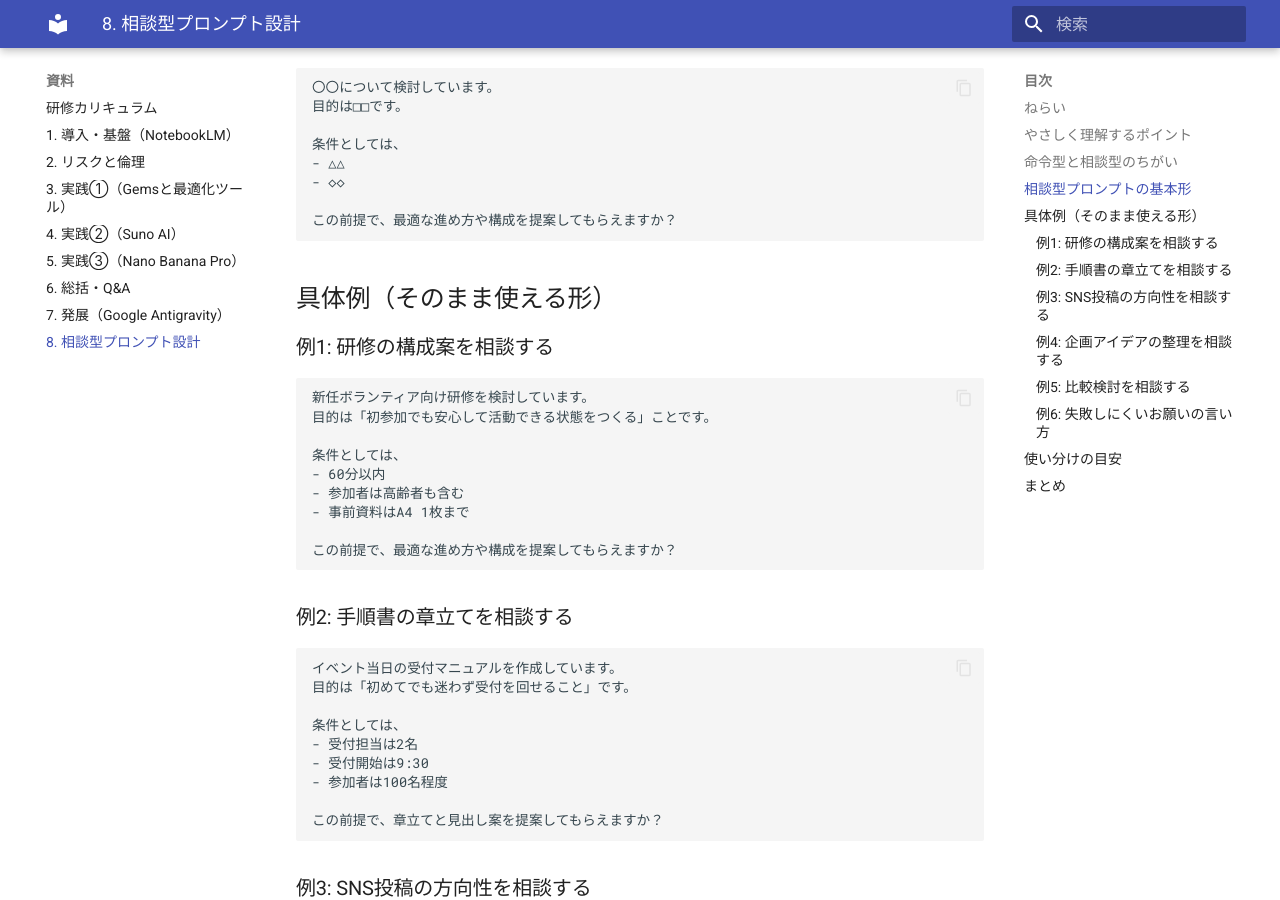
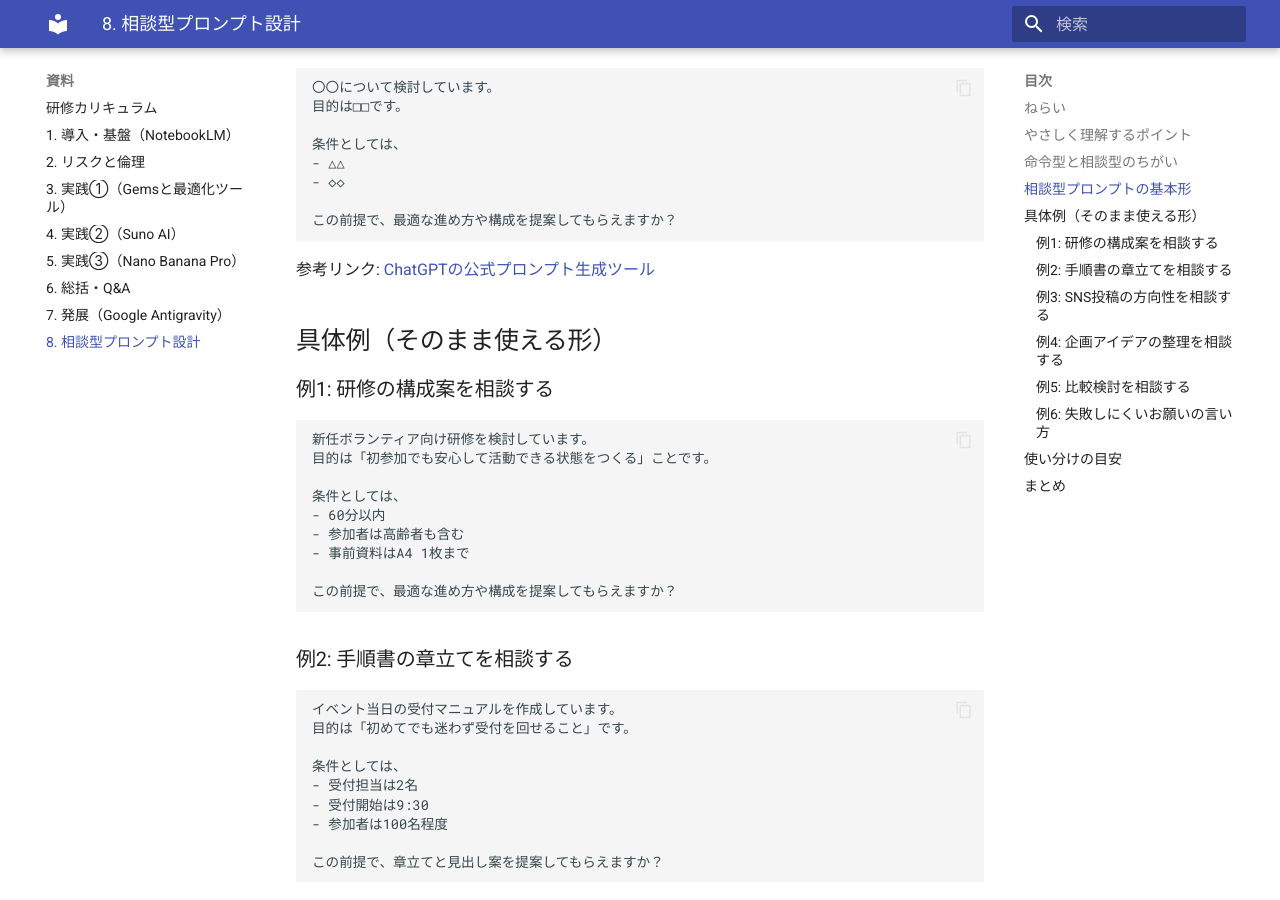
Before and after one commit to bazaarjapan/mie20260113, an MkDocs documentation site: the page built from docs/training/08-prompt-consulting.md, in a window 1280 px wide and 900 px high, scrolled down 2179 px. Built offline with MkDocs 1.6.1 and Material for MkDocs 9.7.7, drawn with Linux system fonts in a browser that asks for light colours.

Commit message:
ChatGPTへのリンク

````diff
--- a/docs/training/08-prompt-consulting.md
+++ b/docs/training/08-prompt-consulting.md
@@ -29,6 +29,8 @@
 
 この前提で、最適な進め方や構成を提案してもらえますか？
 ```
+
+参考リンク: [ChatGPTの公式プロンプト生成ツール](https://platform.openai.com/chat/edit?models=gpt-5.2&optimize=true)
 
 ## 具体例（そのまま使える形）
 ### 例1: 研修の構成案を相談する
````
